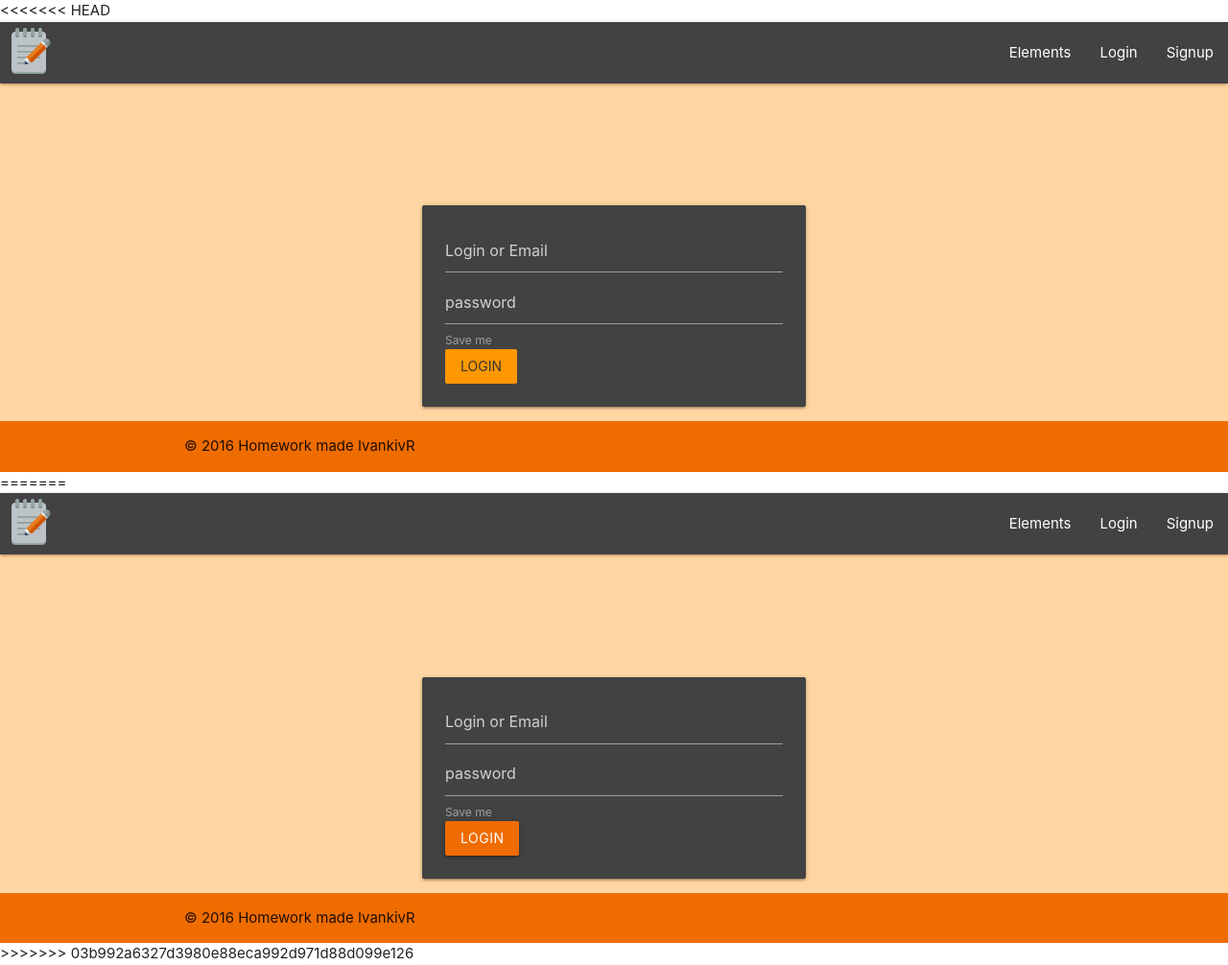
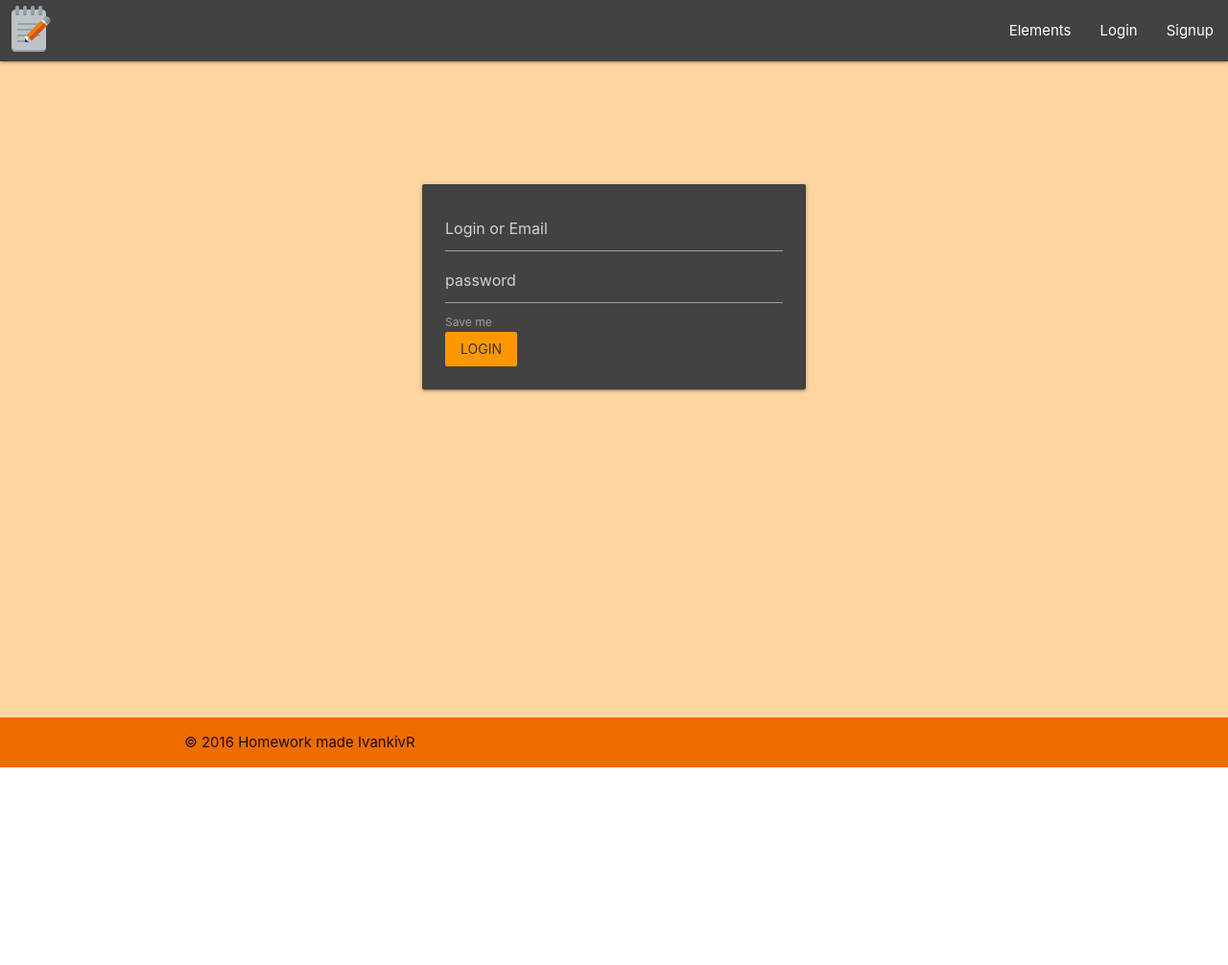
Before and after one commit to IvankivR/testing-the-github-pages, a plain HTML site: page Navi-Logining/Login.html in a window 1280 px wide. Shown: the whole page at 96% size. After the commit the page ends 800 px from the top, so only its background shows below. Drawn offline with nearby package versions, Linux system fonts and the light colour scheme.

Commit message:
validator

```diff
--- a/Navi-Logining/Login.html
+++ b/Navi-Logining/Login.html
@@ -1,4 +1,3 @@
-<<<<<<< HEAD
 <!DOCTYPE html>
 <html>
 <head>
@@ -52,59 +51,3 @@
 </footer>
 </body>
 </html>
-=======
-<!DOCTYPE html>
-<html xmlns="http://www.w3.org/1999/html" xmlns="http://www.w3.org/1999/html">
-<head>
-    <meta charset="UTF-8">
-    <title>Smart Page</title>
-    <link rel="stylesheet" href="https://cdnjs.cloudflare.com/ajax/libs/materialize/0.97.5/css/materialize.min.css">
-    <link rel="stylesheet" href="../css/style.css">
-</head>
-<body>
-<header class="header">
-    <nav class="#424242 grey darken-3">
-        <div class="nav-wrapper">
-            <a href="../index.html" class="brand-logo" id="Logot"><img src="../img/logo.png"></a>
-            <ul id="nav-mobile" class="right hide-on-med-and-down">
-                <!-- Add missing pars of menu -->
-                <li><a href="#" id="Elements">Elements</a></li>
-                <li><a href="Login.html" id="Login">Login</a></li>
-                <li><a href="#" id="Signup">Signup</a></li>
-            </ul>
-        </div>
-    </nav>
-</header>
-<main style="background-color: rgba(255, 141, 0, 0.37)">
-    <div class="container" style="max-width: 400px">
-        <form class="card-panel #424242 grey darken-3" style="margin: 8.5rem 0 1rem 0;">
-            <div class="form-row">
-                <input class="orange-text darken-3" type="email" required name="Login" placeholder="Login or Email" size="10">
-            </div>
-            <div class="form-row">
-                <input class="orange-text darken-3" type="password" required name="Password" placeholder="password" size="10">
-            </div>
-            <div class="form-row">
-                <input type="checkbox" id="remember_me">
-                <label for="remember_me">
-                    Save me
-                </label>
-            </div>
-            <div class="form-row">
-                <input class="btn waves-effect waver-#ef6c00 orange darken-3" id="btn-login" type="submit" name="Login" value="Login">
-            </div>
-        </form>
-    </div>
-</main>
-<footer class="page-footer; #ef6c00 orange darken-3">
-    <div class="footer-copyright">
-        <div class="container">
-            <!-- Add copyrights here -->
-            <p>&copy; 2016 Homework made IvankivR</p>
-        </div>
-    </div>
-</footer>
-</body>
-</html>
-
->>>>>>> 03b992a6327d3980e88eca992d971d88d099e126
```
